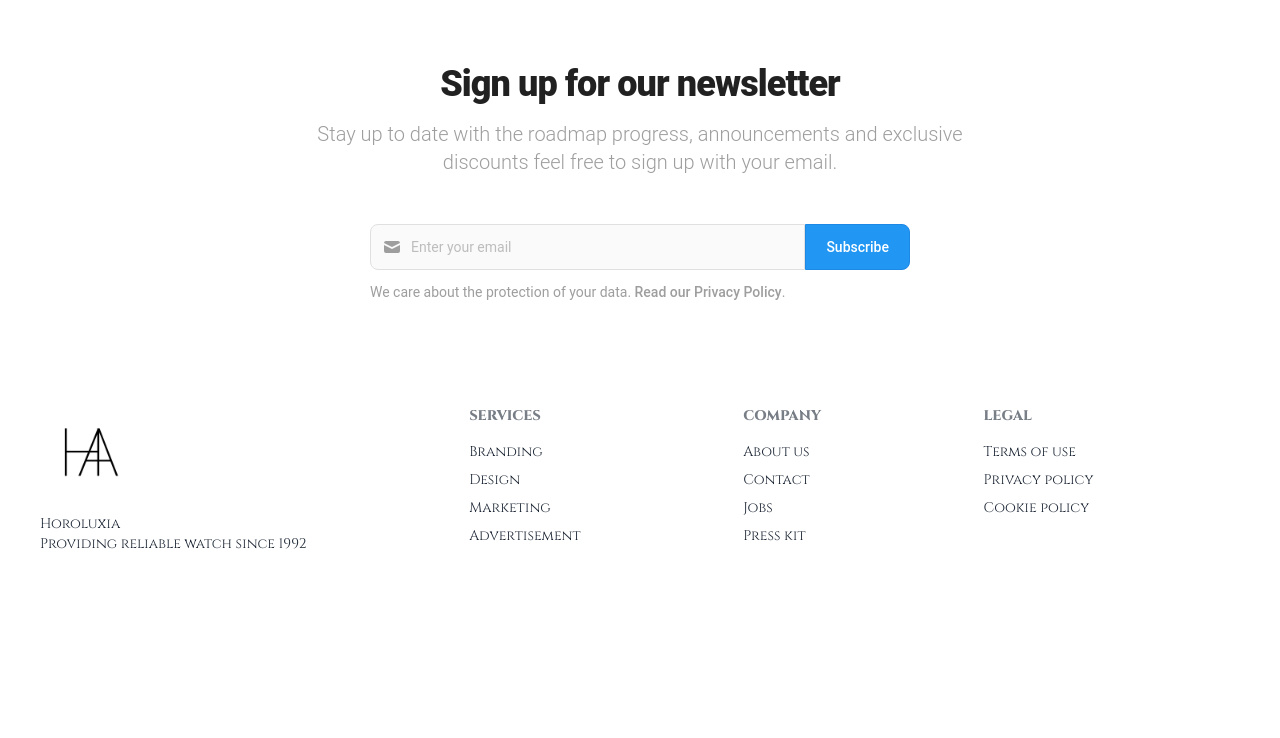
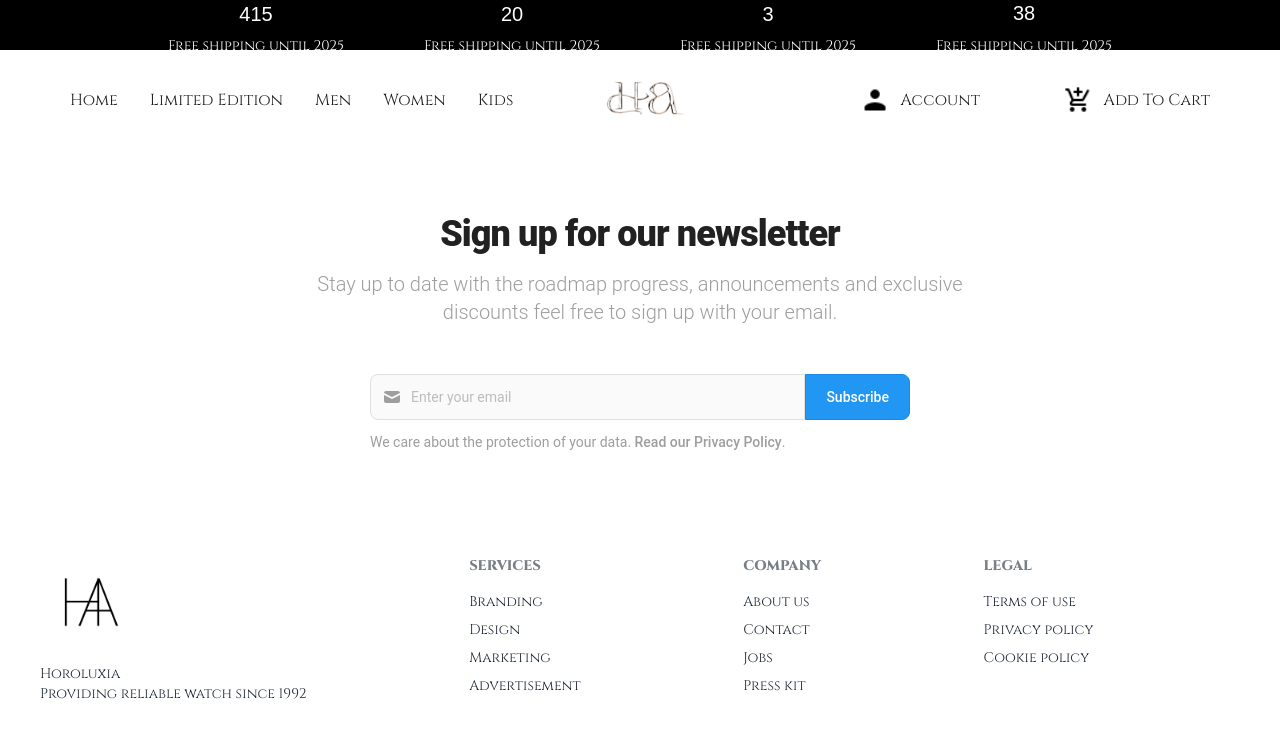
Before and after one commit to CSaguinsin/horoluxia-front-end, a React (Vite) app: page /KidsWatchTab in a window 1280 px wide. Shown: the top 738 px of the page. Built offline with nearby package versions, Linux system fonts and the light colour scheme.

Commit message:
18/11/2023 5:10 pm updates

```diff
--- a/src/App.jsx
+++ b/src/App.jsx
@@ -8,7 +8,7 @@ import SignUp from './Components/SignUp'
 import Footer from './Components/Footer';
 import WomenWatchTab from './Components/WomenWatchTab';
 import NewsLetter from './Components/NewsLetter';
-
+import KidsWatchTab from './Components/KidsWatchTab';
 
 function App() {
   return (
@@ -18,6 +18,7 @@ function App() {
         <Route path='/LogIn' element={<LogIn />} />
         <Route path='/SignUp' element={<SignUp />} />
         <Route path='/WomenWatchTab' element={<WomenWatchTab />} />
+        <Route path ='/KidsWatchTab' element={<KidsWatchTab />} />
     </Routes>
     <NewsLetter />
     <Footer />
--- /dev/null
+++ b/src/Components/KidsWatchTab.jsx
@@ -0,0 +1,21 @@
+import React from 'react'
+import Navbar from './Navbar'
+import Countdown from './Countdown'
+
+function KidsWatchTab() {
+  return (
+    <>
+        <header className="header">
+            <p>Free shipping until 2025</p>
+        <Countdown />
+        </header>
+        <Navbar />
+
+    <section>
+
+    </section>
+    </>
+  )
+}
+
+export default KidsWatchTab;
--- a/src/Components/Navbar.jsx
+++ b/src/Components/Navbar.jsx
@@ -49,12 +49,14 @@ function Navbar() {
               </Link>
             </li>
             <li>
+            <Link to='/KidsWatchTab' className="text-gray-900 hover:bg-gray-100 hover:text-blue-700 dark:hover:bg-gray-700 dark:hover-text-white" id='Fonts'>
               <a
                 href="#"
-                className="text-gray-900 hover-bg-gray-100 hover-text-blue-700 dark-hover-bg-gray-700 dark-hover-text-white"
+                className="text-gray-900 hover:bg-gray-100 hover:text-blue-700 dark:hover:bg-gray-700 dark:hover-text-white"
                 id='Fonts'>
                 Kids
               </a>
+              </Link>
             </li>
           </ul>
         </div>
--- a/src/Components/WomenWatchTab.jsx
+++ b/src/Components/WomenWatchTab.jsx
@@ -36,7 +36,7 @@ import WomensGraphic_4 from '../assets/WomensWatch/GraphicDesign/WomensGraphic_4
 
 function WomenWatchTab() {
     const ImgSize = {
-        height: '50rem',
+        height: '40rem',
     }
     const SeeMoreTitle = {
         color: 'black',
```
